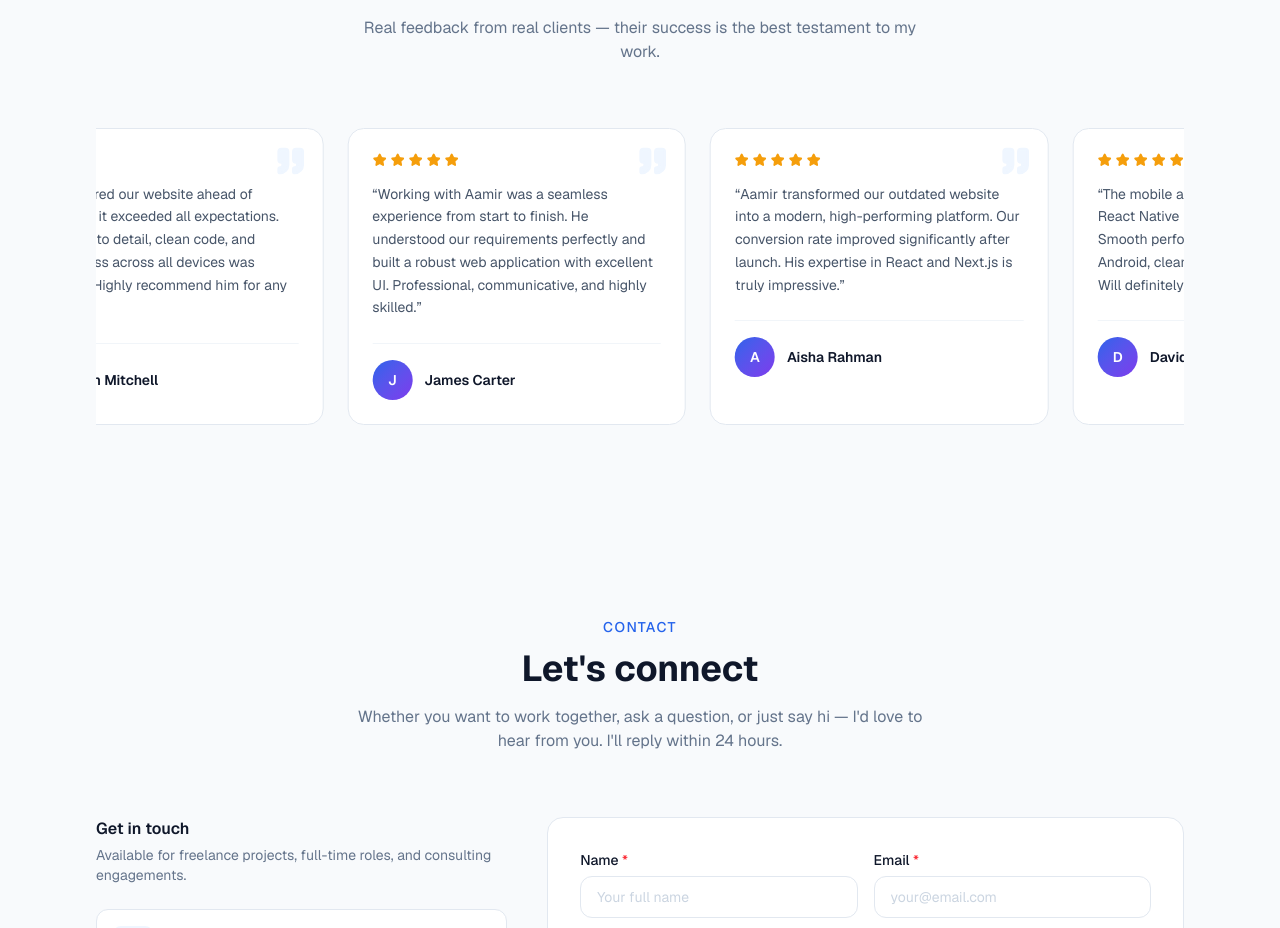
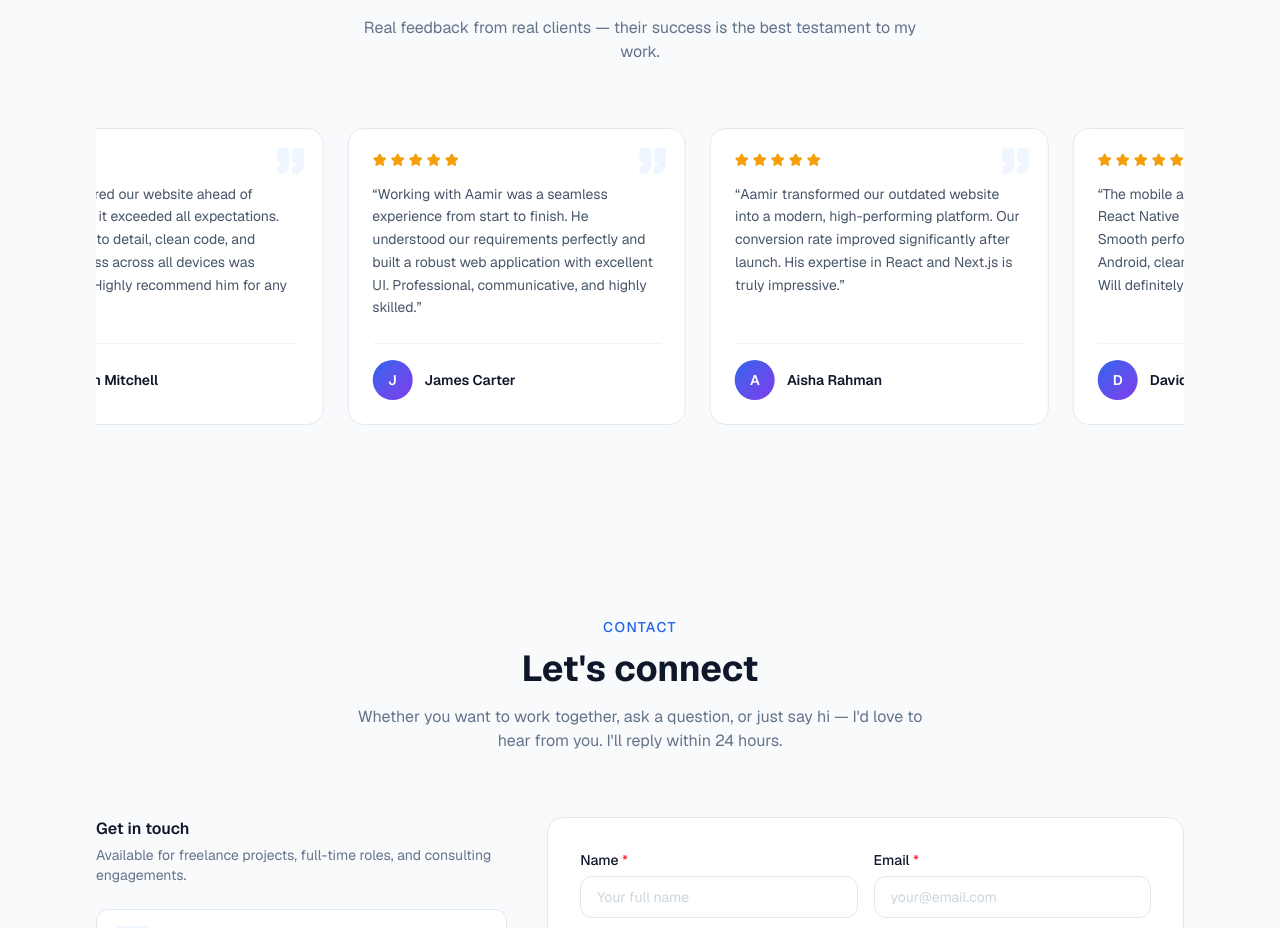
Before and after one commit to AmirMehmood-dj/my-business-portfolio, a Next.js app: page / in a window 1280 px wide. Shown: the part 4331-5259 px from the top of the page. Built offline with nearby package versions, Linux system fonts and the light colour scheme; no server answers; the database is empty.

Commit message:
fix: equal height testimonial cards with name pinned to bottom

```diff
--- a/components/sections/Testimonials.tsx
+++ b/components/sections/Testimonials.tsx
@@ -65,7 +65,7 @@ const defaultTestimonials: Testimonial[] = [
 
 function TestimonialCard({ t }: { t: Testimonial }) {
   return (
-    <div className="testimonial-card relative p-6 bg-white rounded-2xl border border-[#E2E8F0] flex-shrink-0 mx-3">
+    <div className="testimonial-card relative p-6 bg-white rounded-2xl border border-[#E2E8F0] flex-shrink-0 mx-3 flex flex-col">
       <Quote size={32} className="text-[#EFF6FF] absolute top-4 right-4 fill-[#EFF6FF]" />
 
       <div className="flex gap-1 mb-4">
@@ -74,11 +74,11 @@ function TestimonialCard({ t }: { t: Testimonial }) {
         ))}
       </div>
 
-      <p className="text-sm text-[#475569] leading-relaxed mb-6">
+      <p className="text-sm text-[#475569] leading-relaxed flex-1">
         &ldquo;{t.feedback}&rdquo;
       </p>
 
-      <div className="flex items-center gap-3 pt-4 border-t border-[#F1F5F9]">
+      <div className="flex items-center gap-3 pt-4 mt-6 border-t border-[#F1F5F9]">
         <div className="w-10 h-10 rounded-full bg-gradient-to-br from-[#2563EB] to-[#7C3AED] flex items-center justify-center flex-shrink-0">
           <span className="text-sm font-semibold text-white">
             {t.name.charAt(0)}
@@ -148,6 +148,10 @@ export default function Testimonials() {
           }
           .testimonial-card {
             width: calc(33.333cqi - 1.5rem);
+            align-self: stretch;
+          }
+          .testimonial-slider-wrap > div {
+            align-items: stretch;
           }
         `}</style>
       </div>
```
